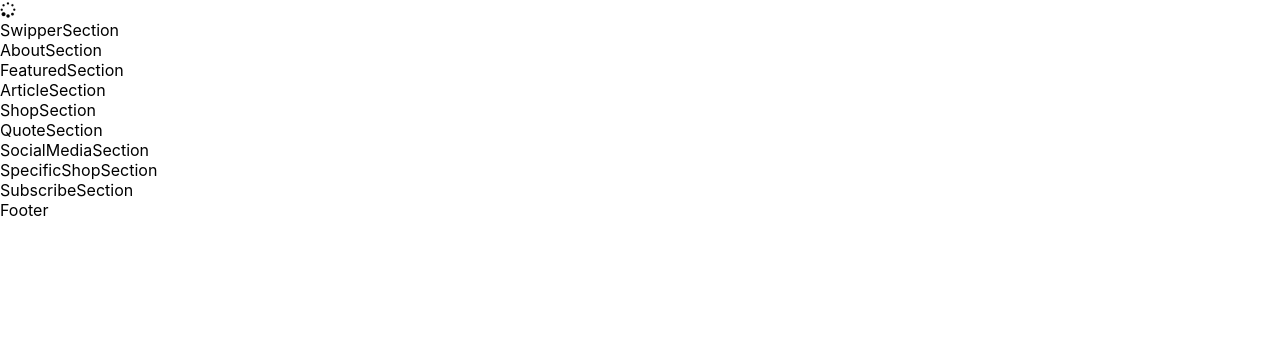
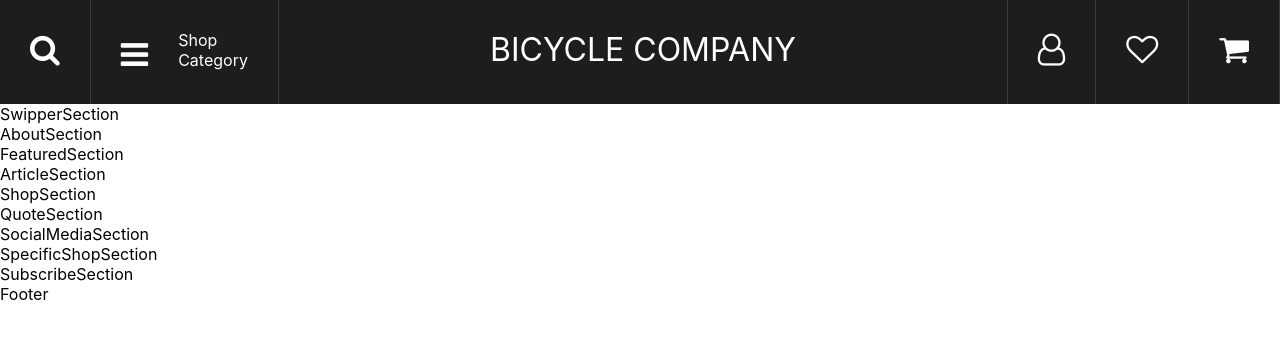
Before and after one commit to kelmag/shop-app, a React (Create React App) app: page / in a window 1280 px wide. Shown: the top 338 px of the page. Built offline with nearby package versions, Linux system fonts and the light colour scheme.

Commit message:
Adding and styling Header

```diff
--- a/src/components/common/Header/index.js
+++ b/src/components/common/Header/index.js
@@ -6,13 +6,24 @@ const Header = () => {
     return (
         <styles.Wrap >
             <styles.Search >
-                <Icon value="fa-spin fa-spinner" />
+                <Icon value="fa-search" />
             </styles.Search>
-            <styles.NavBar ></styles.NavBar>
-            <styles.Title ></styles.Title>
-            <styles.Profile ></styles.Profile>
-            <styles.Favorite ></styles.Favorite>
-            <styles.Cart ></styles.Cart>
+            <styles.NavBar >
+                <Icon value="fa-bars" />
+                <span>Shop Category</span>
+            </styles.NavBar>
+            <styles.Title >
+                BICYCLE COMPANY
+            </styles.Title>
+            <styles.Profile >
+                <Icon value="fa-user-o" />
+            </styles.Profile>
+            <styles.Favorite >
+                <Icon value="fa-heart-o" />
+            </styles.Favorite>
+            <styles.Cart >
+                <Icon value="fa-shopping-cart" />
+            </styles.Cart>
         </styles.Wrap>
     );
 };
--- a/src/components/common/Header/styles.js
+++ b/src/components/common/Header/styles.js
@@ -1,9 +1,29 @@
 import styled from 'styled-components'
 
-export const Wrap = styled.div``;
+export const Wrap = styled.div`
+    display: inline-flex;
+    justify-content: space-between;
+    width:100%;
+    background-color:#1D1D1D;
+    font-size:24pt;
+    & > div {
+        span {
+            font-size:12pt;
+            max-width:70px;
+            display: inline-block;
+            margin-left:30px;
+        }
+        border-right: 1px solid #3D3D3D;
+        padding:30px;
+        color:white;
+    }
+`;
 export const Search = styled.div``;
 export const NavBar = styled.div``;
-export const Title = styled.div``;
+export const Title = styled.div`
+    flex : 5;
+    text-align:center;
+`;
 export const Profile = styled.div``;
 export const Favorite = styled.div``;
 export const Cart = styled.div``;
```
